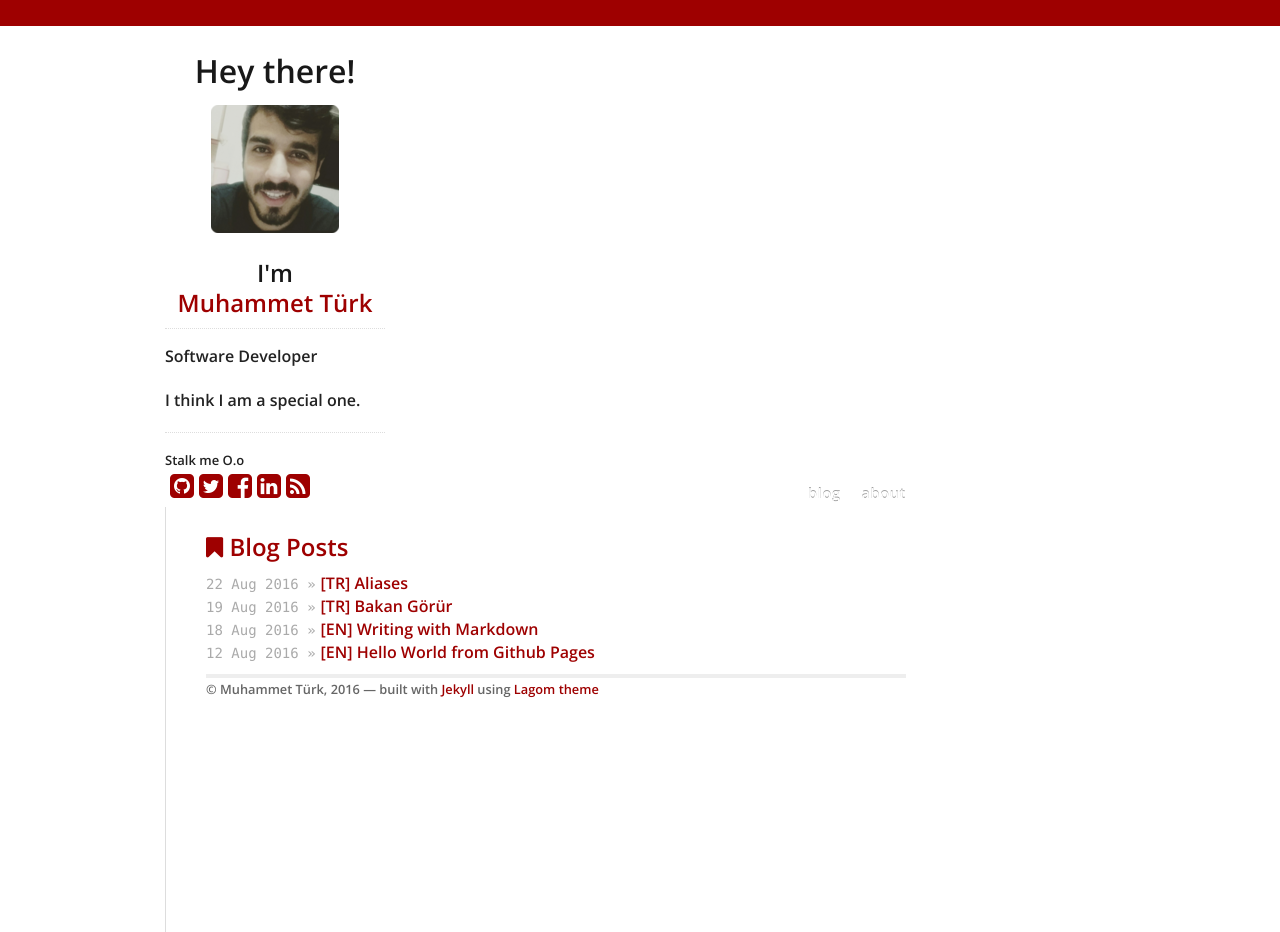
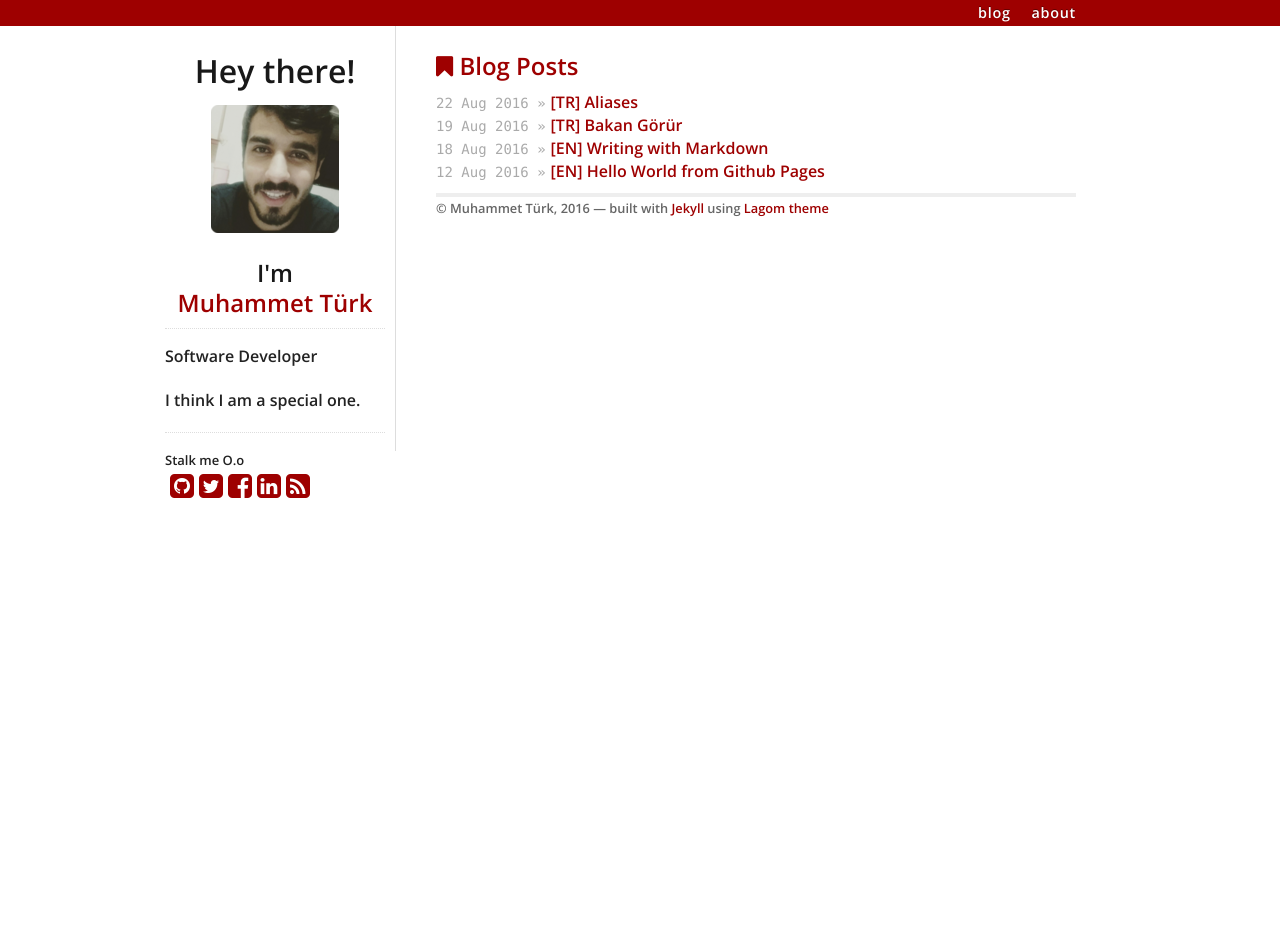
Before and after one commit to mturk111/mturk111.github.io, a Jekyll site: the page built from index.html, in a window 1280 px wide. Built offline with Jekyll 4.4.1, drawn with Linux system fonts in a browser that asks for light colours; nearby versions of some CDN libraries.

Commit message:
Update default.html

```diff
--- a/_layouts/default.html
+++ b/_layouts/default.html
@@ -24,7 +24,7 @@
       {% include sidebar.html %}
     </div>
 
-    <div class="twelve columns content">
+    <div class="eleven columns content">
       <div id="topbar">
         <ul>
           <li><a href="/about">about</a></li>
```
